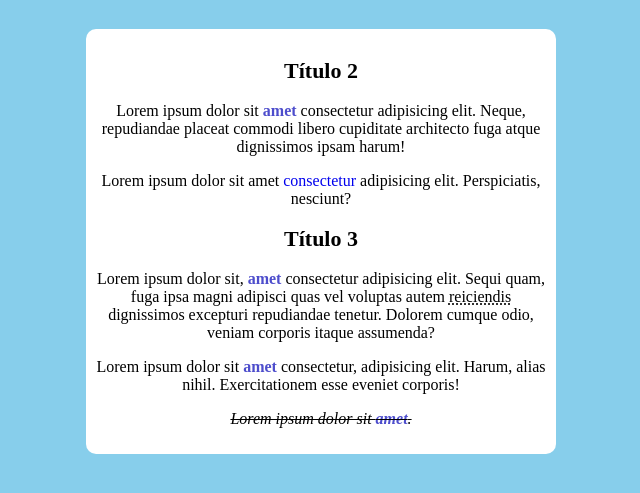
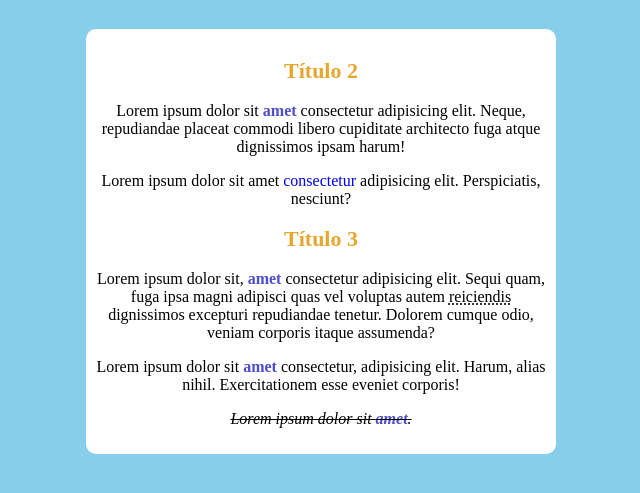
Before and after one commit to klucasnunes/Apredendo-branch, a plain HTML site: page index.html in a window 1280 px wide. Shown: the part 83-576 px from the top of the page, without its empty margins (319-959 px from the left). Drawn offline with Linux system fonts and the light colour scheme.

Commit message:
Update style.css

```diff
--- a/estilo/style.css
+++ b/estilo/style.css
@@ -22,6 +22,7 @@ div {
 
 h2 {
     font-size: 22px;
+    color: rgb(231, 166, 45);
 
 }
 
```
